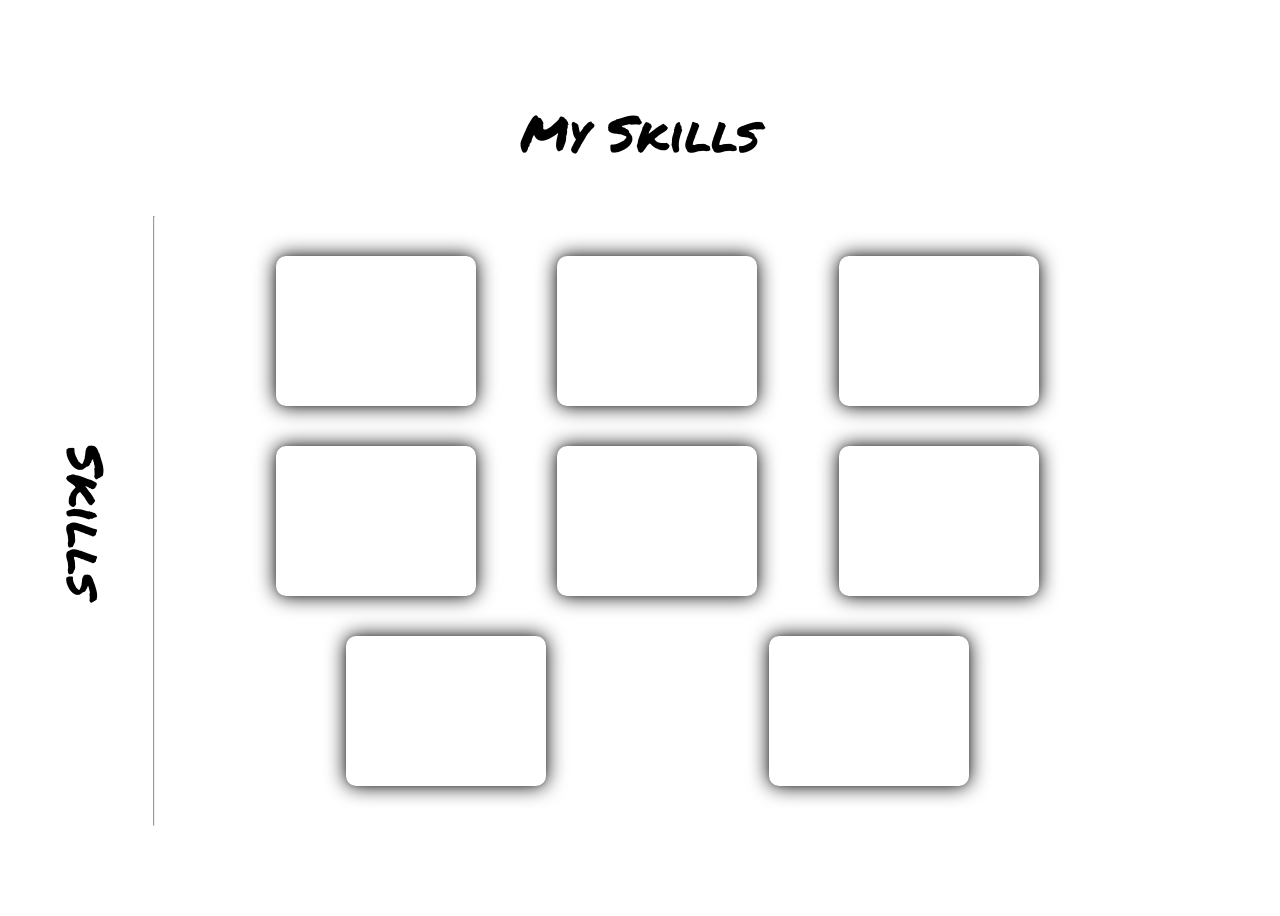
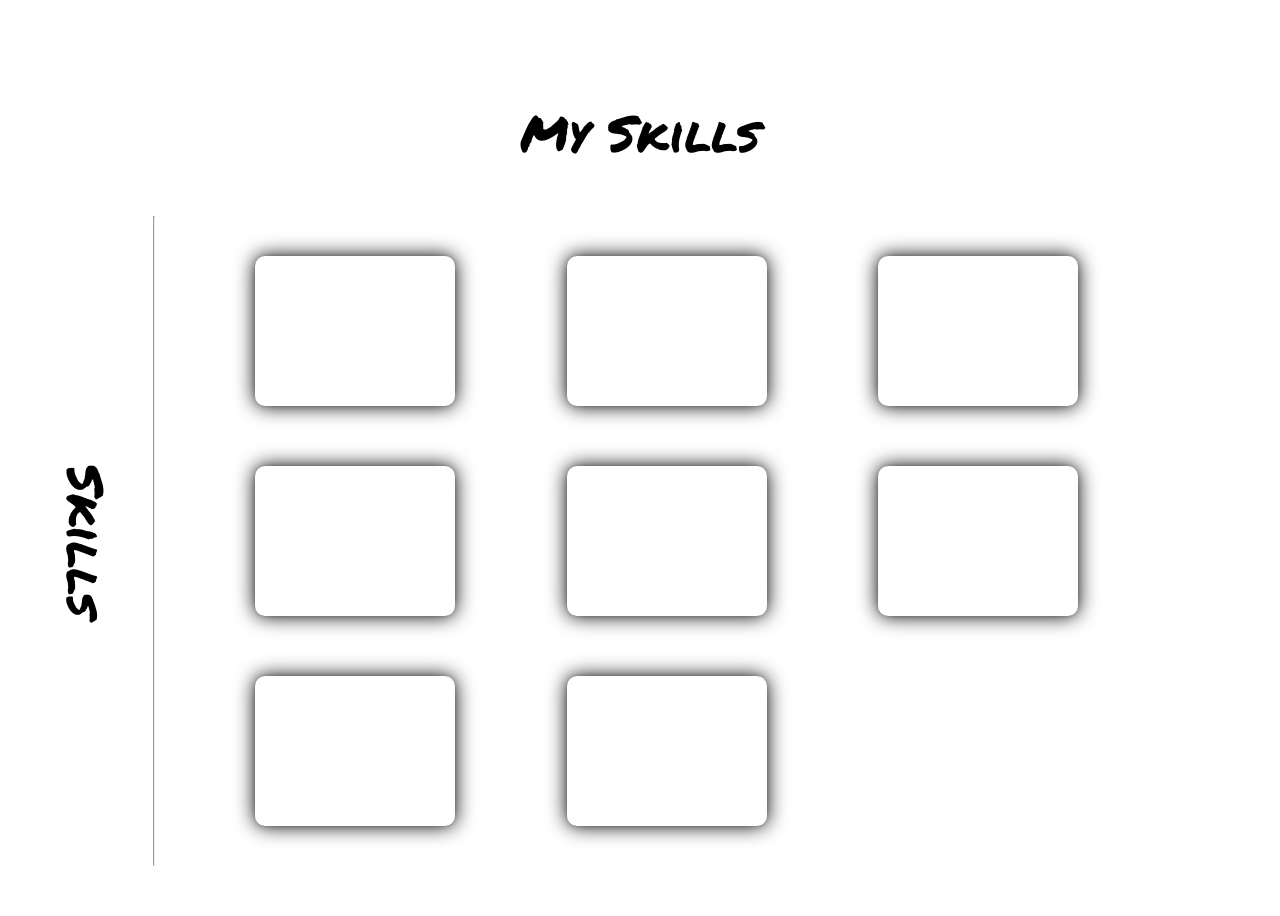
Before and after one commit to SubhamMandal/Portfolio, a PHP site: page /Index.html in a window 1280 px wide. Shown: the part 1614-2530 px from the top of the page. Before the commit the page ends 2440 px from the top, so only its background shows below. Run offline with PHP 8.4, Linux system fonts and the light colour scheme; some web fonts are replaced.

Commit message:
changed skills flex to grid

```diff
--- a/skills-style.css
+++ b/skills-style.css
@@ -18,11 +18,21 @@
   padding-top: 30px;
   text-align: center;
 }
-.skills .contents {
+/* .skills .contents {
   margin: 50px;
   margin-right: 180px;
   display: flex;
   flex-wrap: wrap;
+  justify-content: space-around;
+} */
+.skills .contents {
+  width: 75%;
+  margin: 50px;
+  margin-right: 180px;
+  display: grid;
+  grid-template-columns: repeat(auto-fit, minmax(150px,1fr));
+  grid-gap: 20px 90px ;
+  /* flex-wrap: wrap; */
   justify-content: space-around;
 }
 .skills .block {
@@ -76,6 +86,7 @@
   .skills .contents{
     justify-content: space-evenly;
     margin: auto;
+    grid-gap: 20px 40px ;
   }
   .skills .block .side {
     /* padding: 30px 0px; */
```
